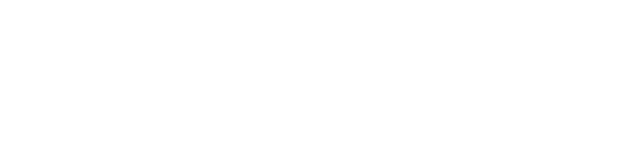
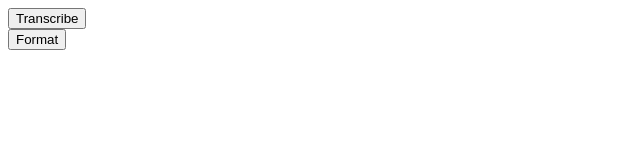
Before and after one commit to KLZX121/noter, an Electron app: page renderer/html/dashboard.html in a window 800 px wide. Shown: the whole page, without its empty margins (0-640 px from the left). Drawn offline with Linux system fonts and the light colour scheme.

Commit message:
cleaned up placeholder code and edited dashboard

```diff
--- a/renderer/html/dashboard.html
+++ b/renderer/html/dashboard.html
@@ -1,9 +1,7 @@
 <!DOCTYPE html>
 <html>
 <head>
-    <meta charset="UTF-8">
     <title>Hello World!</title>
-    <meta http-equiv="Content-Security-Policy" content="script-src 'self' 'unsafe-inline';" />
 </head>
 <body>
     <section id="menu">
@@ -12,7 +10,15 @@
 
 
 
-    <section id="theButtons">
+    <section id="mainOptions">
+
+        <div id="transcriberLink">
+            <button id="transcriberLinkBtn">Transcribe</button>
+        </div>
+
+        <div id="formatterLink">
+            <button id="formatterLinkBtn">Format</button>
+        </div>
 
     </section>
 
```
Also changed, not shown: main.js (+10 -10 lines), renderer/js/preload.js (deleted, +0 -10 lines).
